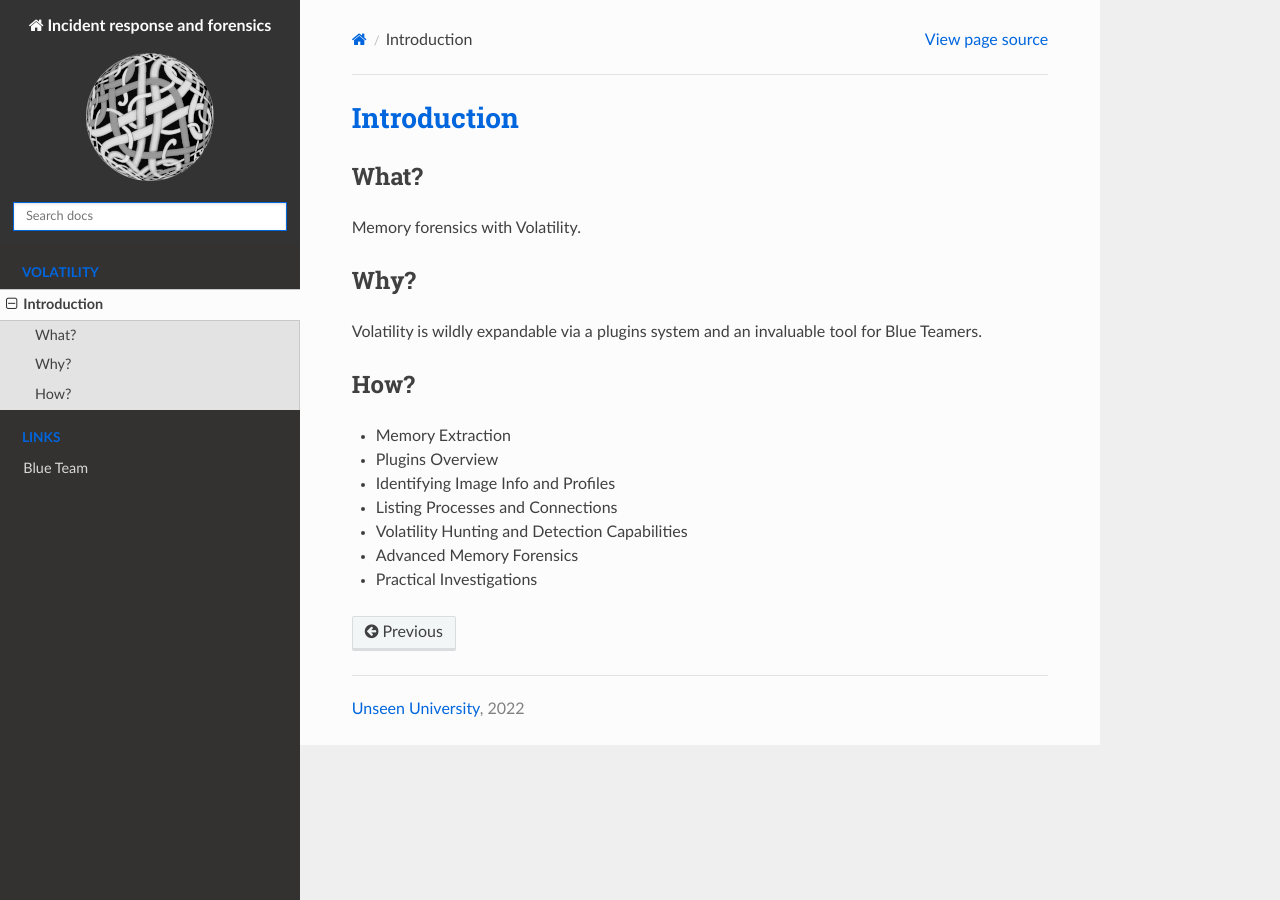
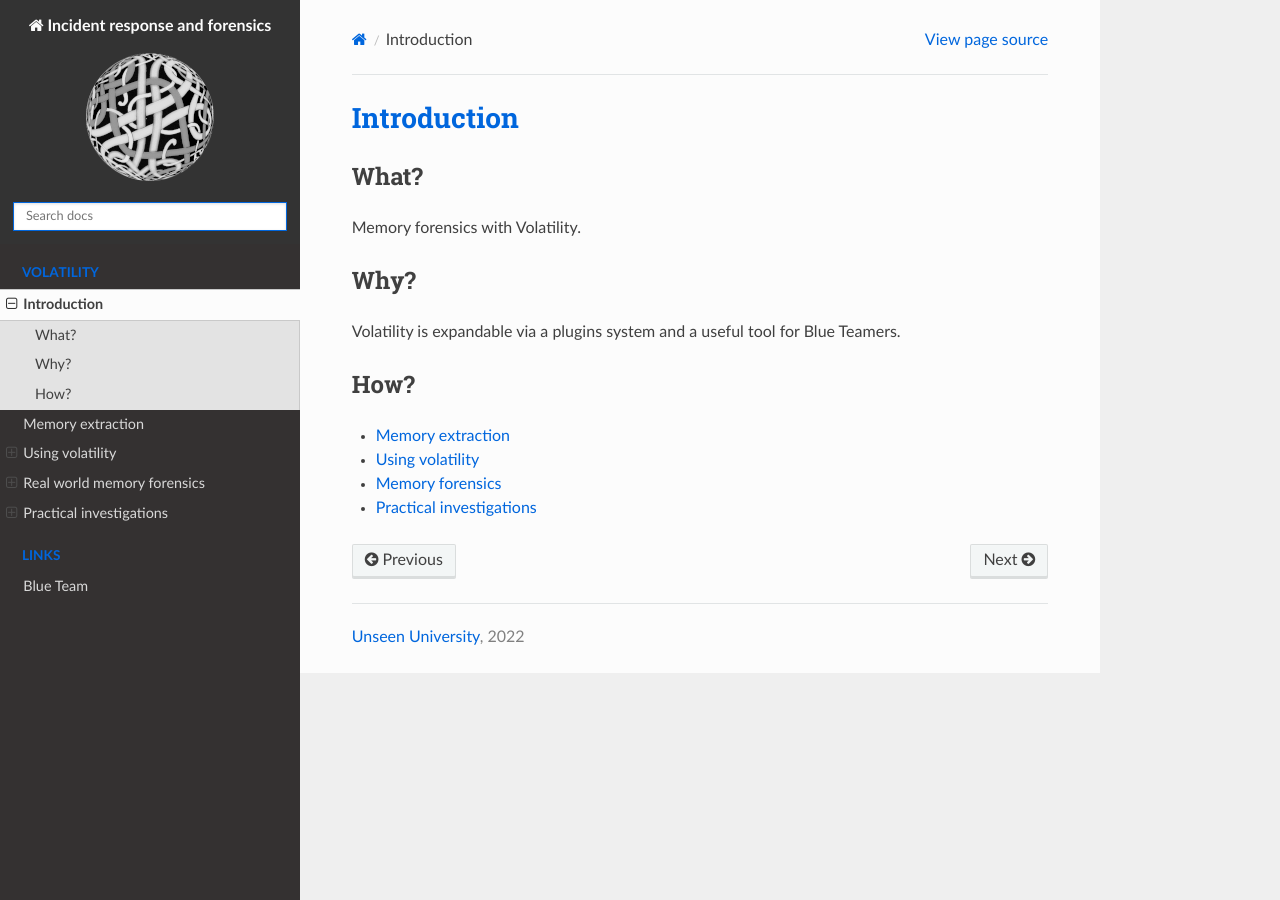
Before and after one commit to tymyrddin/blue-dfir, a Sphinx documentation site: the page built from source/docs/volatility/README.md, in a window 1280 px wide. Built offline with Sphinx 7.4.7 and the Read the Docs theme 2.0.0, drawn with Linux system fonts in a browser that asks for light colours.

Commit message:
Volatility added

```diff
--- a/source/_static/css/custom.css
+++ b/source/_static/css/custom.css
@@ -38,3 +38,7 @@ a:hover {
 .wy-nav-top {
   background: #0066DD;
 }
+
+.rst-content code.literal, .rst-content tt.literal {
+  color: #0066DD;
+}
--- a/source/docs/volatility/README.md
+++ b/source/docs/volatility/README.md
@@ -6,14 +6,11 @@ Memory forensics with Volatility.
 
 ## Why?
 
-Volatility is wildly expandable via a plugins system and an invaluable tool for Blue Teamers.
+Volatility is expandable via a plugins system and a useful tool for Blue Teamers.
 
 ## How?
 
-* Memory Extraction
-* Plugins Overview
-* Identifying Image Info and Profiles
-* Listing Processes and Connections
-* Volatility Hunting and Detection Capabilities
-* Advanced Memory Forensics
-* Practical Investigations
+* [Memory extraction](extraction.md)
+* [Using volatility](usage.md)
+* [Memory forensics](evasions.md)
+* [Practical investigations](investigations.md)
--- a/source/index.rst
+++ b/source/index.rst
@@ -11,6 +11,10 @@ Incident response and forensics
    :caption: Volatility
 
    docs/volatility/README.md
+   docs/volatility/extraction.md
+   docs/volatility/usage.md
+   docs/volatility/evasions.md
+   docs/volatility/investigations.md
 
 .. toctree::
    :caption: Links
```
Also changed, not shown: source/docs/volatility/evasions.md (added, +69 -0 lines), source/docs/volatility/extraction.md (added, +20 -0 lines), source/docs/volatility/investigations.md (added, +20 -0 lines), source/docs/volatility/usage.md (added, +71 -0 lines).
